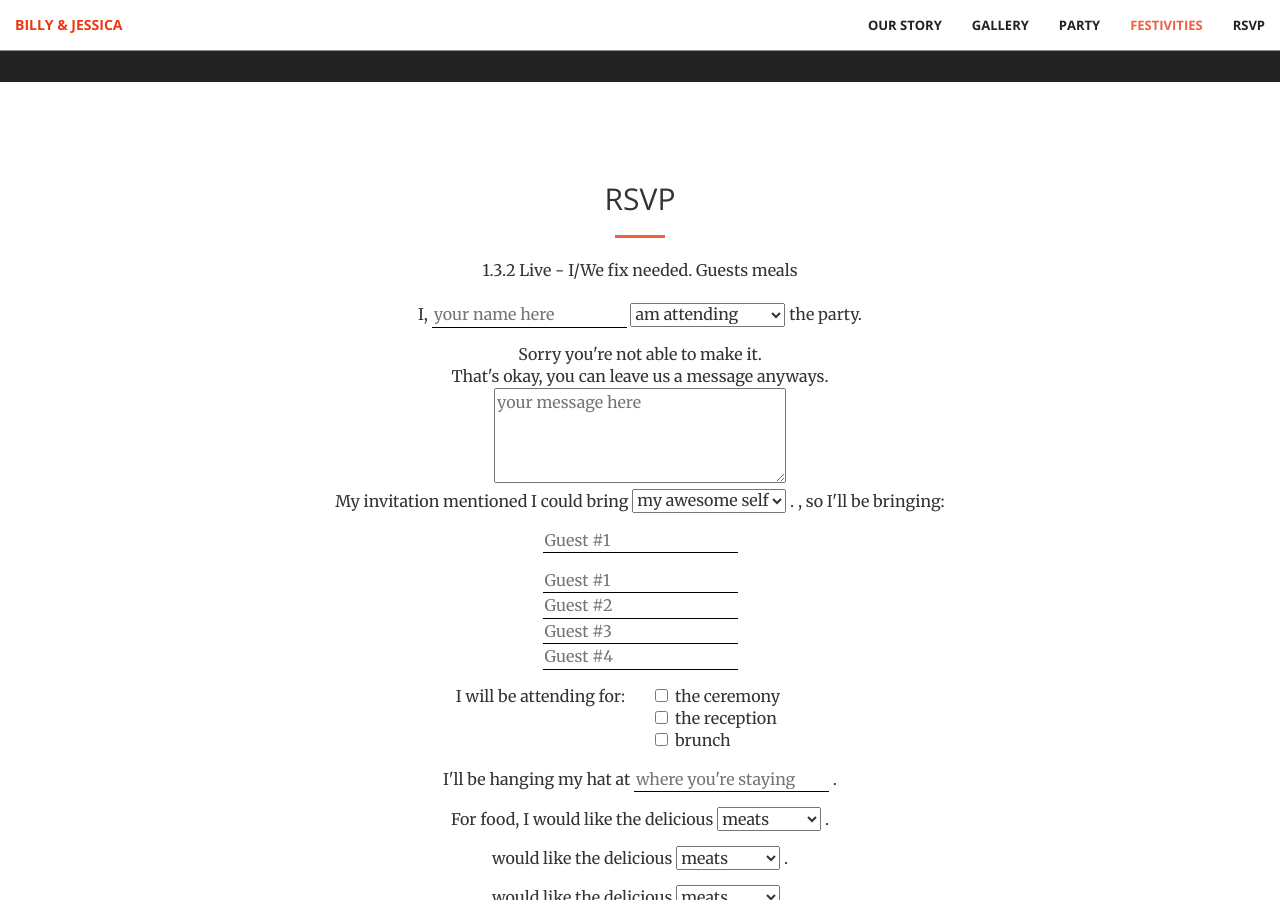
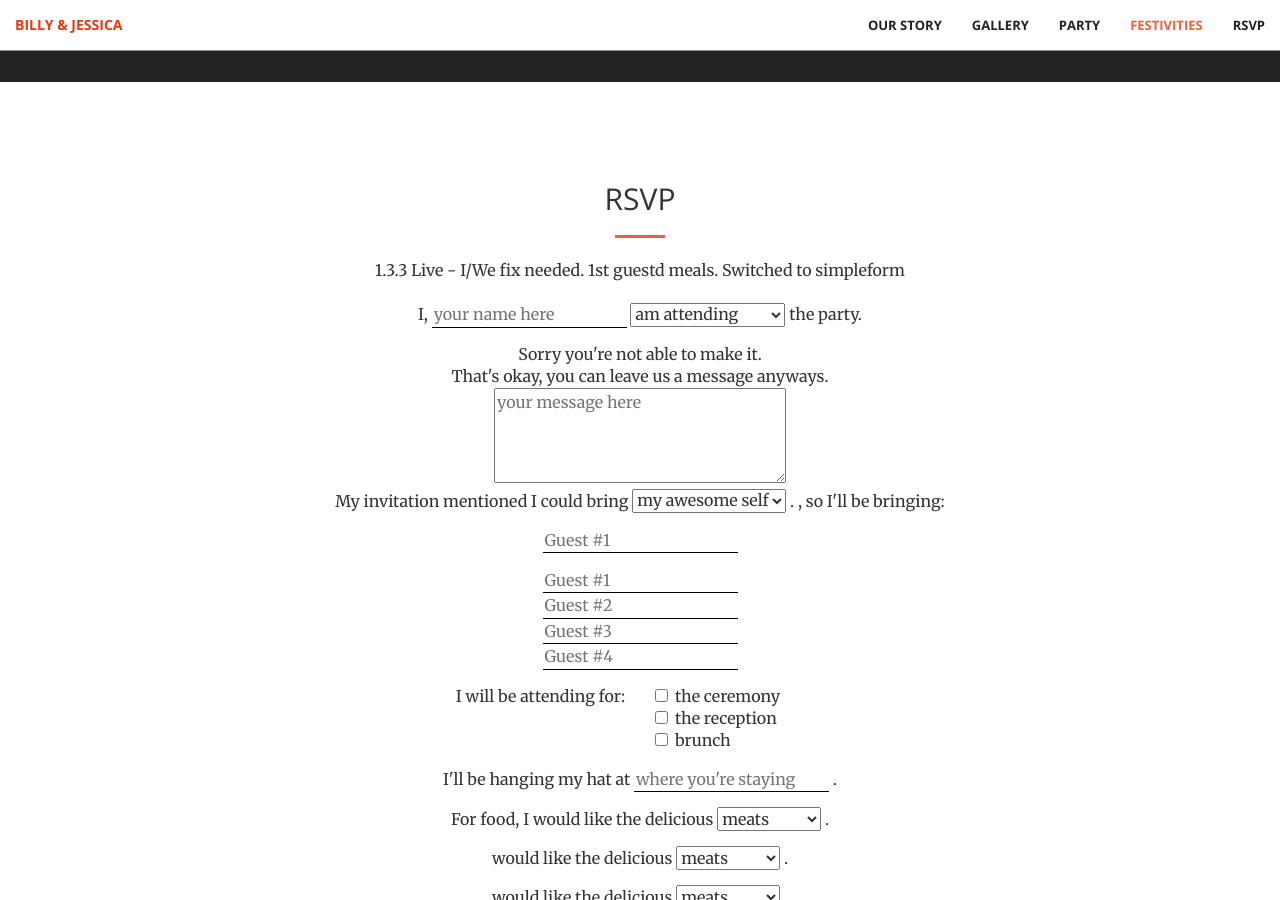
Before and after one commit to notbleh/wed-website, a Jekyll site: the page built from live.html, in a window 1280 px wide and 900 px high, scrolled down 2839 px. Built offline with Jekyll 4.4.1, drawn with Linux system fonts in a browser that asks for light colours.

Commit message:
Update rsvp1.html

```diff
--- a/_includes/rsvp1.html
+++ b/_includes/rsvp1.html
@@ -7,7 +7,7 @@
                 <div>
                     <form action="https://getsimpleform.com/messages?form_api_token=dcfd9fb6c027d40baca15c632b8205b9" method="POST" name="rsvpform" id="rsvpform" class="rsvp-form">
                         <div class="form-group">
-                            <p>1.3.2 Live - I&sol;We fix needed. Guests meals</p>
+                            <p>1.3.3 Live - I&sol;We fix needed. 1st guestd meals. Switched to simpleform</p>
                             I, <span>
                                 <input type="text" name="1name" id="1name" placeholder="your name here">
                                 <select id="attending" name="attending">
```
